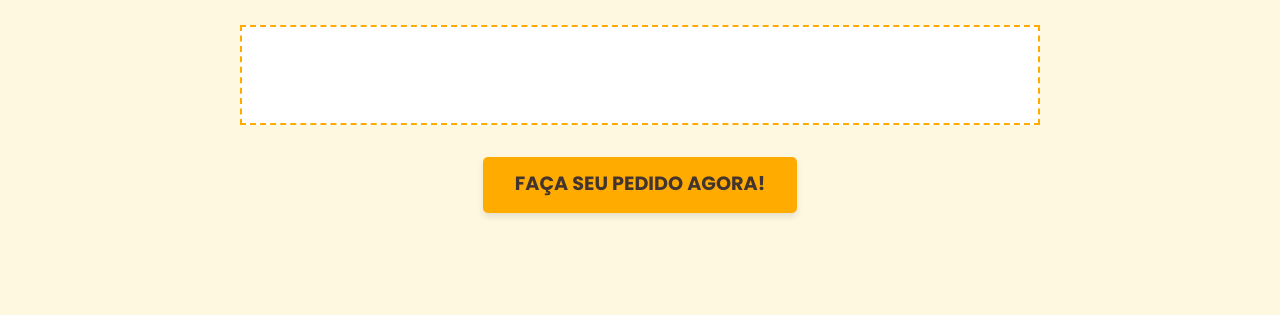
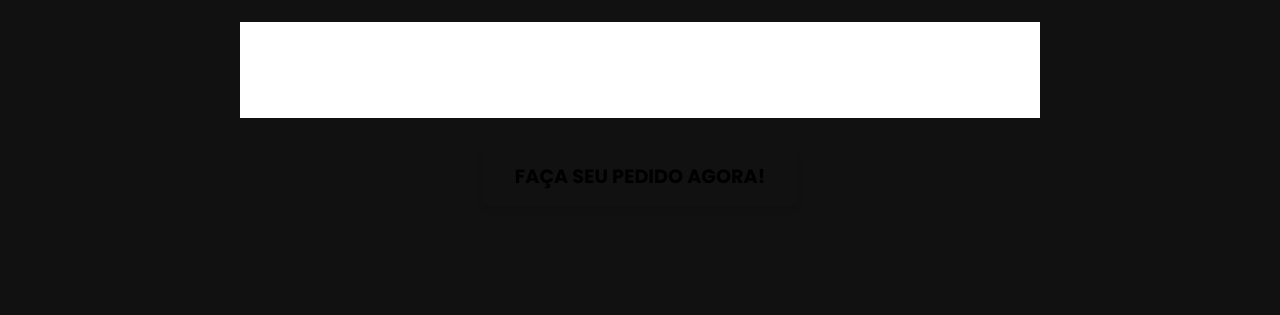
Before and after one commit to Chicaao/artesaniburguer, a plain HTML site: page index.html in a window 1280 px wide. Shown: the part 238-553 px from the top of the page. Drawn offline with Linux system fonts and the light colour scheme.

Commit message:
Update style.css

```diff
--- a/style.css
+++ b/style.css
@@ -1,11 +1,12 @@
 :root {
-    --cor-primaria: #B71C1C;
-    --cor-secundaria: #FFAB00;
-    --cor-texto-principal: #43342e;
-    --cor-fundo-geral: #fff8e1;
-    --cor-texto-claro: #FFFFFF;
-    --cor-destaque-texto: #d32f2f;
-
+    --cor-fundo-principal: #111111;
+    --cor-fundo-secundario: #1e1e1e;
+    --cor-fundo-claro: #ffffff;
+    --cor-texto-sobre-fundo-escuro: #f5f5f5;
+    --cor-texto-sobre-fundo-claro: #111111;
+    --cor-acento-primario: #f97316;
+    --cor-acento-secundario: #ffab00;
+    --cor-borda:#333333;
     --fonte-principal: 'Poppins', sans-serif;
     --fonte-destaque: 'Lobster', cursive;
 }
@@ -18,7 +19,7 @@
 
 body {
     font-family: var(--fonte-principal);
-    background-color: var(--cor-fundo-geral);
+    background-color: var(--cor-fundo-principal);
     color: var(--cor-texto-principal);
     line-height: 1.6;
     font-size: 1rem;
```
